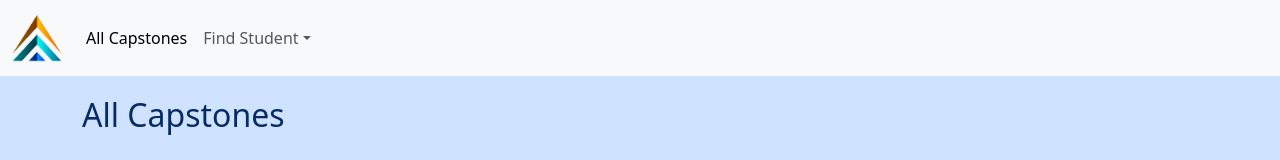
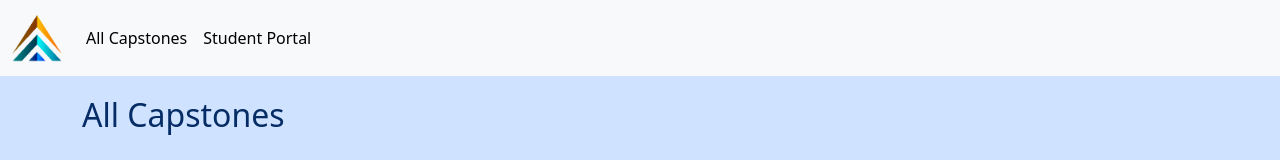
Before and after one commit to andytdietz/student-capstone-catalog-app, a React (Vite) app: page / in a window 1280 px wide. Shown: the top 160 px of the page. Built offline with nearby package versions, Linux system fonts and the light colour scheme.

Commit message:
change navbar link

```diff
--- a/src/Header.jsx
+++ b/src/Header.jsx
@@ -33,32 +33,14 @@ export function Header() {
                 </Link>
               </li>
               <li className="nav-item dropdown">
-                <a
-                  className="nav-link dropdown-toggle"
-                  href="#"
-                  role="button"
-                  data-bs-toggle="dropdown"
-                  aria-expanded="false"
+                <Link
+                  to="https://www.linkedin.com/in/andrew-dietz/"
+                  className="nav-link active"
+                  target="_blank"
+                  rel="noopener noreferrer"
                 >
-                  Find Student
-                </a>
-                <ul className="dropdown-menu">
-                  <li>
-                    <a className="dropdown-item" href="#">
-                      Action
-                    </a>
-                  </li>
-                  <li>
-                    <a className="dropdown-item" href="#">
-                      Another action
-                    </a>
-                  </li>
-                  <li>
-                    <a className="dropdown-item" href="#">
-                      Something else here
-                    </a>
-                  </li>
-                </ul>
+                  Student Portal
+                </Link>
               </li>
             </ul>
           </div>
```
